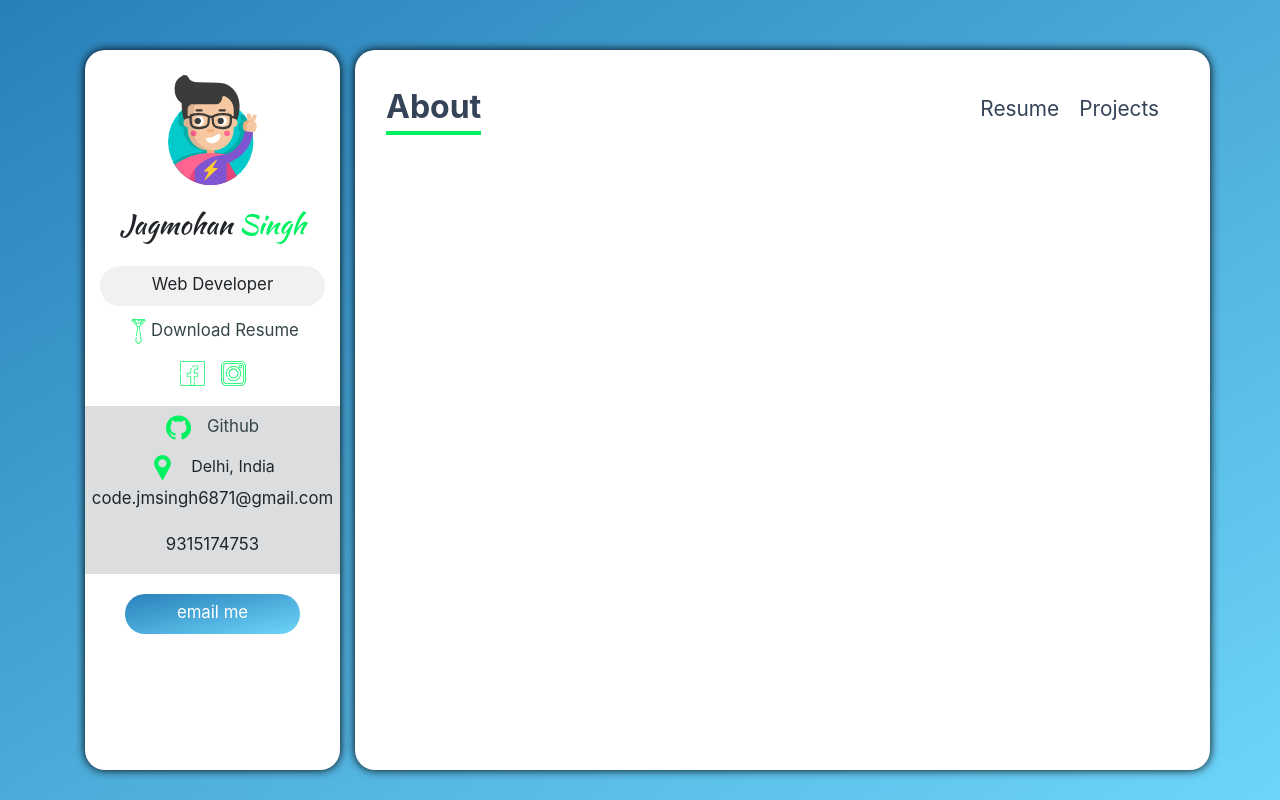
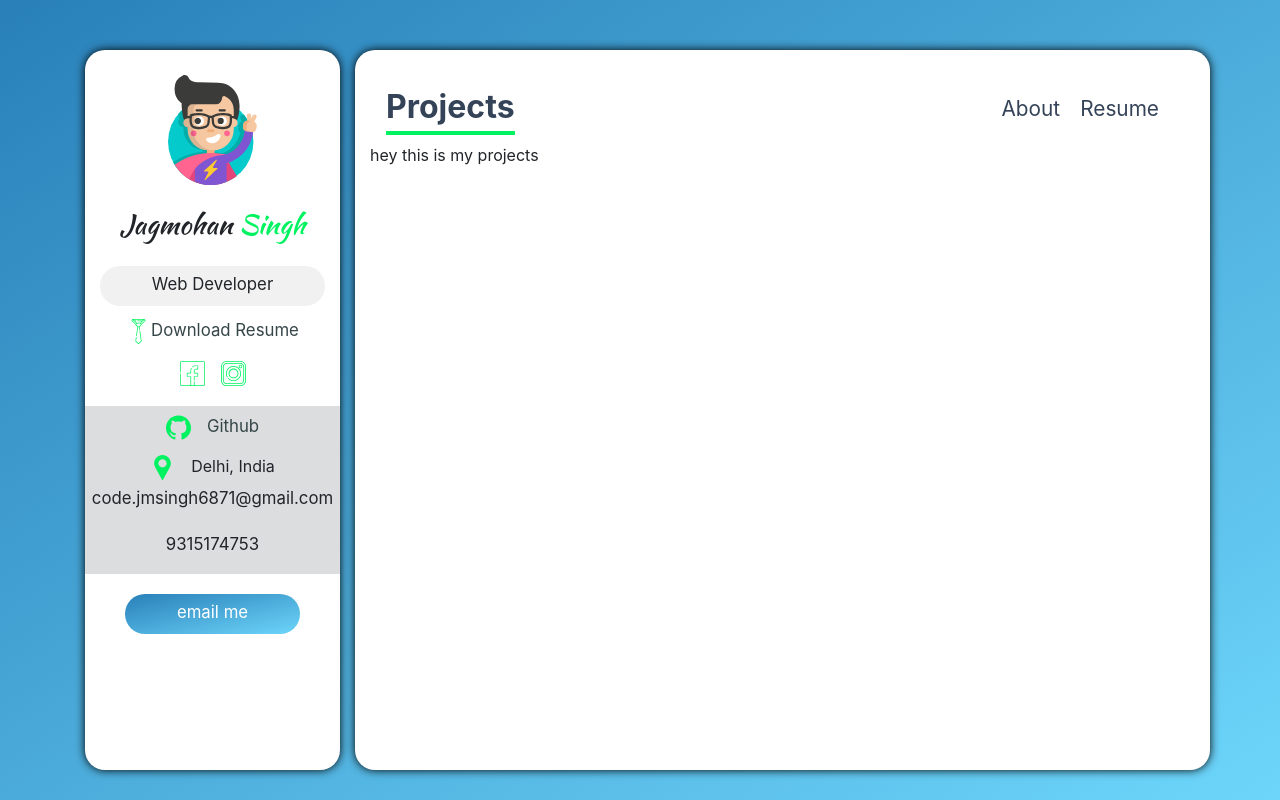
Before and after one commit to jmsingh6871/Portfolio, a React (Create React App) app: page /projects in a window 1280 px wide. Built offline with nearby package versions, Linux system fonts and the light colour scheme.

Commit message:
App.jsx and navbar.jsx bugs solved

```diff
--- a/package.json
+++ b/package.json
@@ -7,6 +7,7 @@
     "cra-template": "1.0.3",
     "react": "^16.13.1",
     "react-dom": "^16.13.1",
+    "react-router-dom": "^5.2.0",
     "react-scripts": "3.4.1"
   },
   "scripts": {
--- a/src/App.jsx
+++ b/src/App.jsx
@@ -1,9 +1,14 @@
 import React from "react";
 import Navbar from "./components/Navbar";
 import Sidebar from './components/Sidebar'
+import {BrowserRouter as Router, Redirect, Route, Switch} from 'react-router-dom'
+import About from "./components/About";
+import Resume from "./components/Resume";
+import Projects from "./components/Projects";
 
 function App() {
   return (
+    <Router>
     <div className="App">
       <div className="container">
         <div className="row">
@@ -13,10 +18,25 @@
           <div className="col-lg-9 app_main-content">
             {/* navbar */}
             <Navbar/>
+            <Switch>
+            <Route exact path="/">
+              <About />
+            </Route>
+            <Route exact path="/resume">
+              <Resume />
+            </Route>
+            <Route exact path="/projects">
+              <Projects />
+            </Route>
+            <Route>
+              <Redirect to="/" />
+            </Route>
+            </Switch>
           </div>
         </div>
       </div>
     </div>
+    </Router>
   );
 }
 
--- /dev/null
+++ b/src/components/About.jsx
@@ -0,0 +1,11 @@
+import React from 'react';
+
+const About = () => {
+    return (
+        <div>
+            This  is about
+        </div>
+    )
+}
+
+export default About;
--- a/src/components/Navbar.jsx
+++ b/src/components/Navbar.jsx
@@ -1,8 +1,20 @@
-import React, {useState} from 'react';
+import React, {useState, useEffect} from 'react';
+ import {Link} from 'react-router-dom';
 
 
 const Navbar = () => {
-    const [active, setActive] = useState('About')
+    const [active, setActive] = useState('')
+
+    useEffect(() => {
+        let currentURL = window.location.href
+        console.log(currentURL);
+        if(currentURL.endsWith('/'))
+            setActive('About')
+        if(currentURL.endsWith('/projects'))
+            setActive('Projects')
+        if(currentURL.endsWith('/resume'))
+            setActive('Resume')
+    }, [active])
 
     return(
         <div className="navbar">
@@ -10,15 +22,23 @@
                 {active}
             </div>
             <div className="navbar_items">
-                {active!=='About' &&
-                <div className="navbar_item" onClick={()=>setActive('About')}>About</div>
+                { active!=='About' &&
+                     <Link to="/">
+                         <div className="navbar_item" onClick={()=>setActive('About')}>About</div>
+                     </Link>
                 }
 
                 {active!=='Resume' ?
-                <div className="navbar_item" onClick={()=>setActive('Resume')}>Resume</div>
-           : null }
+                     <Link to="/resume">
+                         <div className="navbar_item" onClick={()=>setActive('Resume')}>Resume</div>
+                     </Link>  : null
+                  }
 
-           {active!=='Projects' && <div className="navbar_item" onClick={()=>setActive('Projects')}>Projects</div>}
+                {active!=='Projects' &&
+                    <Link to="/projects">
+                       <div className="navbar_item" onClick={()=>setActive('Projects')}>Projects</div>
+                     </Link>
+                  }
             </div>
 
         </div>
--- /dev/null
+++ b/src/components/Projects.jsx
@@ -0,0 +1,11 @@
+import React from 'react';
+
+const Projects = () => {
+    return (
+        <div>
+            hey this is my projects
+        </div>
+    )
+}
+
+export default Projects
--- /dev/null
+++ b/src/components/Resume.jsx
@@ -0,0 +1,11 @@
+import React from 'react';
+
+const Resume = () => {
+    return (
+        <div>
+            This  is resume
+        </div>
+    )
+}
+
+export default Resume;
```
Also changed, not shown: 1 other file (tests, documents, lock files or other folders).
